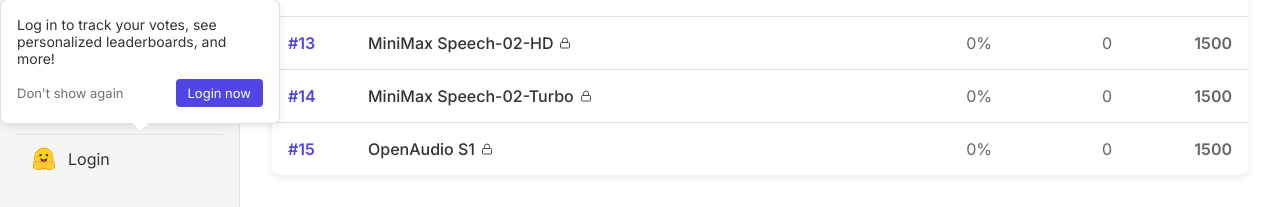
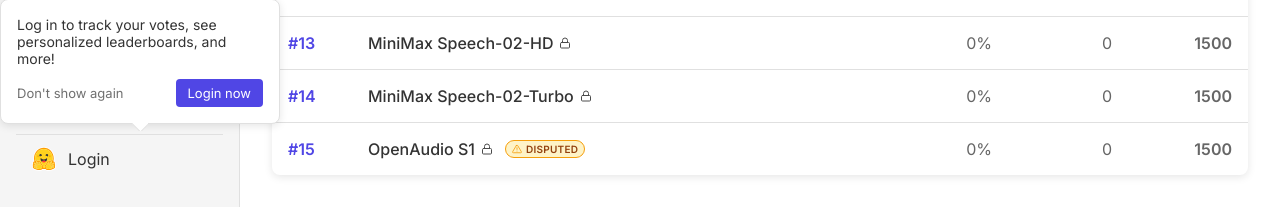
Before and after one commit to TTS-AGI/TTS-Arena-V2, a Flask app: page /leaderboard in a window 1280 px wide. Shown: the part 834-1041 px from the top of the page. Run offline with Flask 3, Linux system fonts and the light colour scheme; data comes from the database, SQL or seed files in the repository; data that the repository does not hold is empty.

Commit message:
add disputed badge

```diff
--- a/templates/leaderboard.html
+++ b/templates/leaderboard.html
@@ -549,6 +549,17 @@
             filter: invert(1);
         }
 
+        .disputed-badge {
+            background-color: rgba(254, 243, 199, 0.2);
+            color: #fbbf24;
+            border-color: #f59e0b;
+        }
+
+        .disputed-badge .tooltip {
+            background-color: rgba(0, 0, 0, 0.9);
+            color: white;
+        }
+
         .timeline-select, .timeline-button {
             background-color: var(--light-gray);
             border-color: var(--border-color);
@@ -697,6 +708,57 @@
         padding: 24px;
         color: var(--text-color);
     }
+
+    .disputed-badge {
+        display: inline-flex;
+        align-items: center;
+        gap: 4px;
+        background-color: #fef3c7;
+        color: #92400e;
+        padding: 2px 6px;
+        border-radius: 12px;
+        font-size: 10px;
+        font-weight: 600;
+        margin-left: 6px;
+        cursor: help;
+        position: relative;
+        border: 1px solid #f59e0b;
+        text-transform: uppercase;
+        letter-spacing: 0.025em;
+    }
+
+    .disputed-badge svg {
+        width: 10px;
+        height: 10px;
+        color: #f59e0b;
+        flex-shrink: 0;
+    }
+
+    .disputed-badge .tooltip {
+        visibility: hidden;
+        background-color: rgba(0, 0, 0, 0.9);
+        color: white;
+        text-align: center;
+        border-radius: 4px;
+        padding: 6px 10px;
+        position: absolute;
+        z-index: 1;
+        bottom: 125%;
+        left: 50%;
+        transform: translateX(-50%);
+        opacity: 0;
+        transition: opacity 0.3s;
+        font-weight: normal;
+        font-size: 12px;
+        white-space: nowrap;
+        text-transform: none;
+        letter-spacing: normal;
+    }
+
+    .disputed-badge:hover .tooltip {
+        visibility: visible;
+        opacity: 1;
+    }
 </style>
 {% endblock %}
 
@@ -794,6 +856,17 @@
                         <span class="tooltip">Proprietary model</span>
                         {% endif %}
                     </div>
+                    {% if model.id == "lanternfish-1" %}
+                    <div class="disputed-badge">
+                        <svg xmlns="http://www.w3.org/2000/svg" width="10" height="10" viewBox="0 0 24 24" fill="none" stroke="currentColor" stroke-width="2" stroke-linecap="round" stroke-linejoin="round">
+                            <path d="M10.29 3.86L1.82 18a2 2 0 0 0 1.71 3h16.94a2 2 0 0 0 1.71-3L13.71 3.86a2 2 0 0 0-3.42 0z"/>
+                            <line x1="12" y1="9" x2="12" y2="13"/>
+                            <line x1="12" y1="17" x2="12" y2="17"/>
+                        </svg>
+                        <span>Disputed</span>
+                        <span class="tooltip">Potential vote manipulation</span>
+                    </div>
+                    {% endif %}
                 </div>
                 <div class="win-rate">{{ model.win_rate }}</div>
                 <div class="total-votes">{{ model.total_votes }}</div>
@@ -832,6 +905,17 @@
                         <span class="tooltip">Proprietary model</span>
                         {% endif %}
                     </div>
+                    {% if model.id == "lanternfish-1" %}
+                    <div class="disputed-badge">
+                        <svg xmlns="http://www.w3.org/2000/svg" width="10" height="10" viewBox="0 0 24 24" fill="none" stroke="currentColor" stroke-width="2" stroke-linecap="round" stroke-linejoin="round">
+                            <path d="M10.29 3.86L1.82 18a2 2 0 0 0 1.71 3h16.94a2 2 0 0 0 1.71-3L13.71 3.86a2 2 0 0 0-3.42 0z"/>
+                            <line x1="12" y1="9" x2="12" y2="13"/>
+                            <line x1="12" y1="17" x2="12" y2="17"/>
+                        </svg>
+                        <span>Disputed</span>
+                        <span class="tooltip">Potential vote manipulation</span>
+                    </div>
+                    {% endif %}
                 </div>
                 <div class="win-rate">{{ model.win_rate }}</div>
                 <div class="total-votes">{{ model.total_votes }}</div>
@@ -956,6 +1040,17 @@
                         <span class="tooltip">Proprietary model</span>
                         {% endif %}
                     </div>
+                    {% if model.id == "lanternfish-1" %}
+                    <div class="disputed-badge">
+                        <svg xmlns="http://www.w3.org/2000/svg" width="10" height="10" viewBox="0 0 24 24" fill="none" stroke="currentColor" stroke-width="2" stroke-linecap="round" stroke-linejoin="round">
+                            <path d="M10.29 3.86L1.82 18a2 2 0 0 0 1.71 3h16.94a2 2 0 0 0 1.71-3L13.71 3.86a2 2 0 0 0-3.42 0z"/>
+                            <line x1="12" y1="9" x2="12" y2="13"/>
+                            <line x1="12" y1="17" x2="12" y2="17"/>
+                        </svg>
+                        <span>Disputed</span>
+                        <span class="tooltip">Potential vote manipulation</span>
+                    </div>
+                    {% endif %}
                 </div>
                 <div class="win-rate">{{ model.win_rate }}</div>
                 <div class="total-votes">{{ model.total_votes }}</div>
@@ -994,6 +1089,16 @@
                         <span class="tooltip">Proprietary model</span>
                         {% endif %}
                     </div>
+                    {% if model.id == "lanternfish-1" %}
+                    <div class="disputed-icon">
+                        <svg xmlns="http://www.w3.org/2000/svg" width="12" height="12" viewBox="0 0 24 24" fill="none" stroke="currentColor" stroke-width="2" stroke-linecap="round" stroke-linejoin="round">
+                            <path d="M10.29 3.86L1.82 18a2 2 0 0 0 1.71 3h16.94a2 2 0 0 0 1.71-3L13.71 3.86a2 2 0 0 0-3.42 0z"/>
+                            <line x1="12" y1="9" x2="12" y2="13"/>
+                            <line x1="12" y1="17" x2="12" y2="17"/>
+                        </svg>
+                        <span class="tooltip">Disputed - Potential vote manipulation</span>
+                    </div>
+                    {% endif %}
                 </div>
                 <div class="win-rate">{{ model.win_rate }}</div>
                 <div class="total-votes">{{ model.total_votes }}</div>
@@ -1300,6 +1405,16 @@
                                             <img src="${model.is_open ? '/static/open.svg' : '/static/closed.svg'}" alt="${model.is_open ? 'Open' : 'Proprietary'}">
                                             <span class="tooltip">${model.is_open ? 'Open model' : 'Proprietary model'}</span>
                                         </div>
+                                        ${model.id === 'lanternfish-1' ? `
+                                        <div class="disputed-icon">
+                                            <svg xmlns="http://www.w3.org/2000/svg" width="12" height="12" viewBox="0 0 24 24" fill="none" stroke="currentColor" stroke-width="2" stroke-linecap="round" stroke-linejoin="round">
+                                                <path d="M10.29 3.86L1.82 18a2 2 0 0 0 1.71 3h16.94a2 2 0 0 0 1.71-3L13.71 3.86a2 2 0 0 0-3.42 0z"/>
+                                                <line x1="12" y1="9" x2="12" y2="13"/>
+                                                <line x1="12" y1="17" x2="12" y2="17"/>
+                                            </svg>
+                                            <span class="tooltip">Disputed - Potential vote manipulation</span>
+                                        </div>
+                                        ` : ''}
                                     </div>
                                     <div class="win-rate">${model.win_rate}</div>
                                     <div class="total-votes">${model.total_votes}</div>
```
